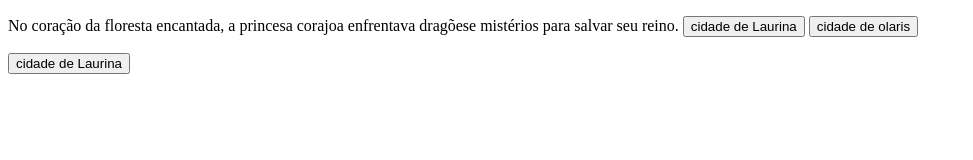
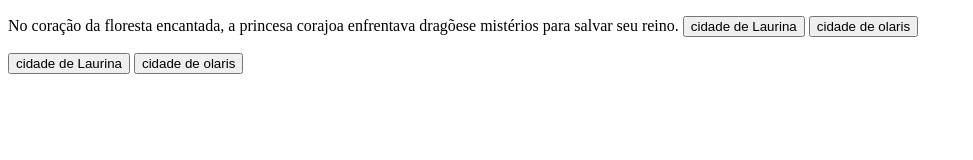
Before and after one commit to mabyperes/aventura, a plain HTML site: page index.html in a window 1280 px wide. Shown: the whole page, without its empty margins (0-973 px from the left). Drawn offline with Linux system fonts and the light colour scheme.

Commit message:
Update index.html

```diff
--- a/index.html
+++ b/index.html
@@ -14,6 +14,7 @@
        <button class="btn-proximo" data-proximo="1"> cidade de olaris  </button>  </p>
     </div>
     <button class="btn-proximo" data-proximo="1"> cidade de Laurina  </button>
+    <button class="btn-proximo" data-proximo="1"> cidade de olaris  </button>  </p>
 
 </main>
 
```
